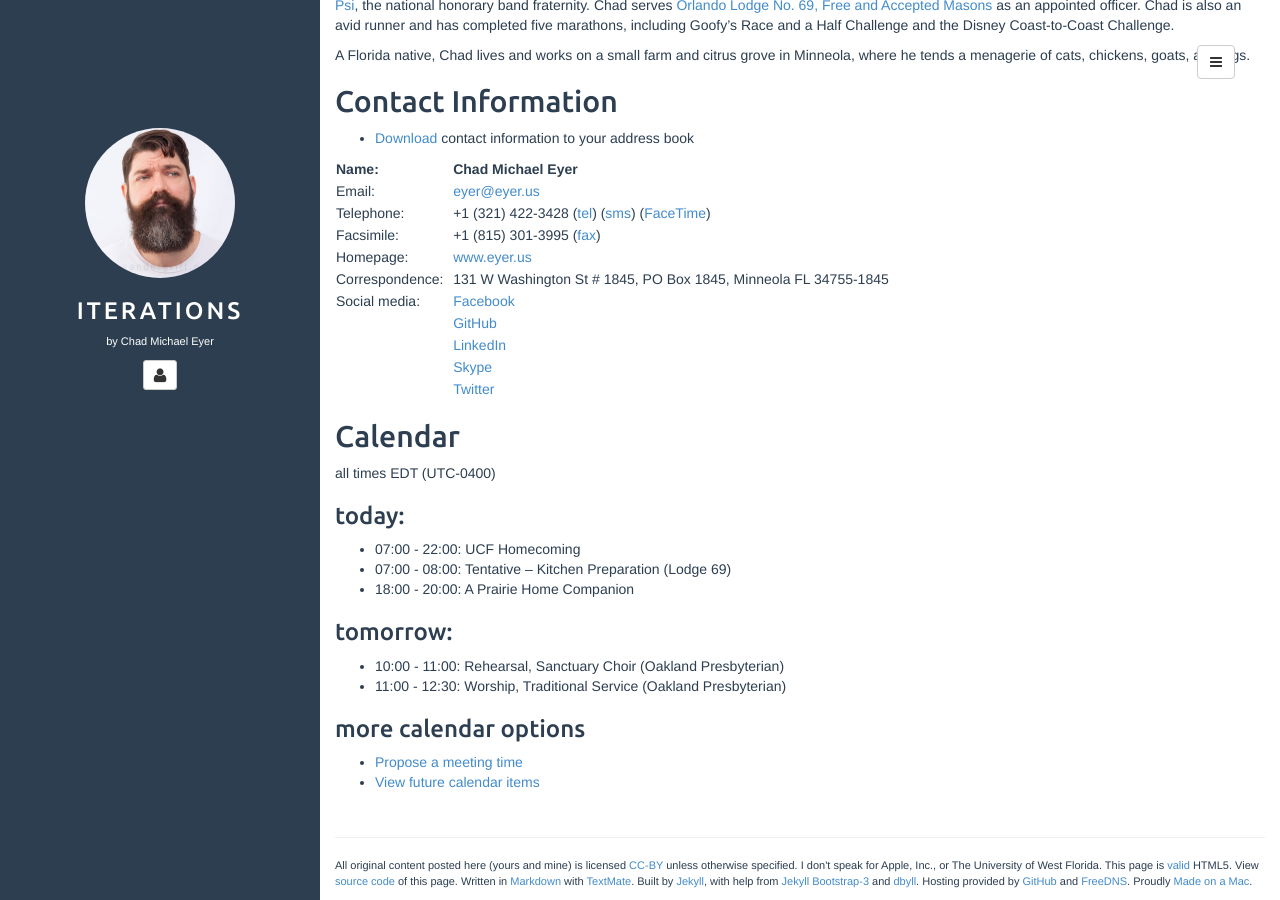
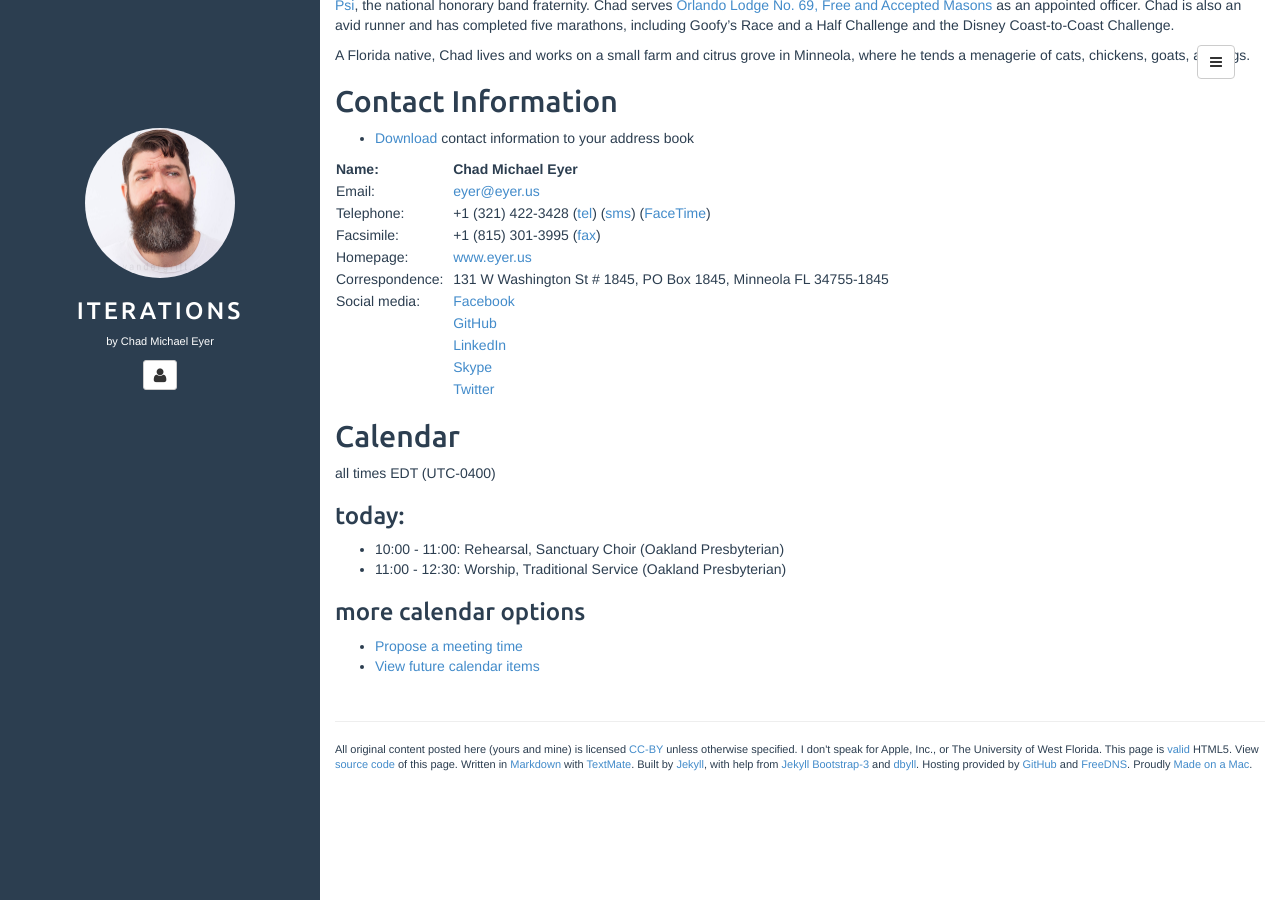
Before and after one commit to chadmichaeleyer/chadmichaeleyer.github.io, a Jekyll site: the page built from about.md, in a window 1280 px wide and 900 px high, scrolled down 1014 px. Built offline with Jekyll 4.4.1, drawn with Linux system fonts in a browser that asks for light colours.

Commit message:
calendar update

```diff
--- a/calendar.markdown
+++ b/calendar.markdown
@@ -2,11 +2,5 @@ all times EDT (UTC-0400)
 
 ### today:
 
-* 07:00 - 22:00: UCF Homecoming
-* 07:00 - 08:00: Tentative – Kitchen Preparation (Lodge 69)
-* 18:00 - 20:00: A Prairie Home Companion
-
-### tomorrow:
-
 * 10:00 - 11:00: Rehearsal, Sanctuary Choir (Oakland Presbyterian)
 * 11:00 - 12:30: Worship, Traditional Service (Oakland Presbyterian)
```
Also changed, not shown: calendar-year.markdown (+5 -6 lines).
